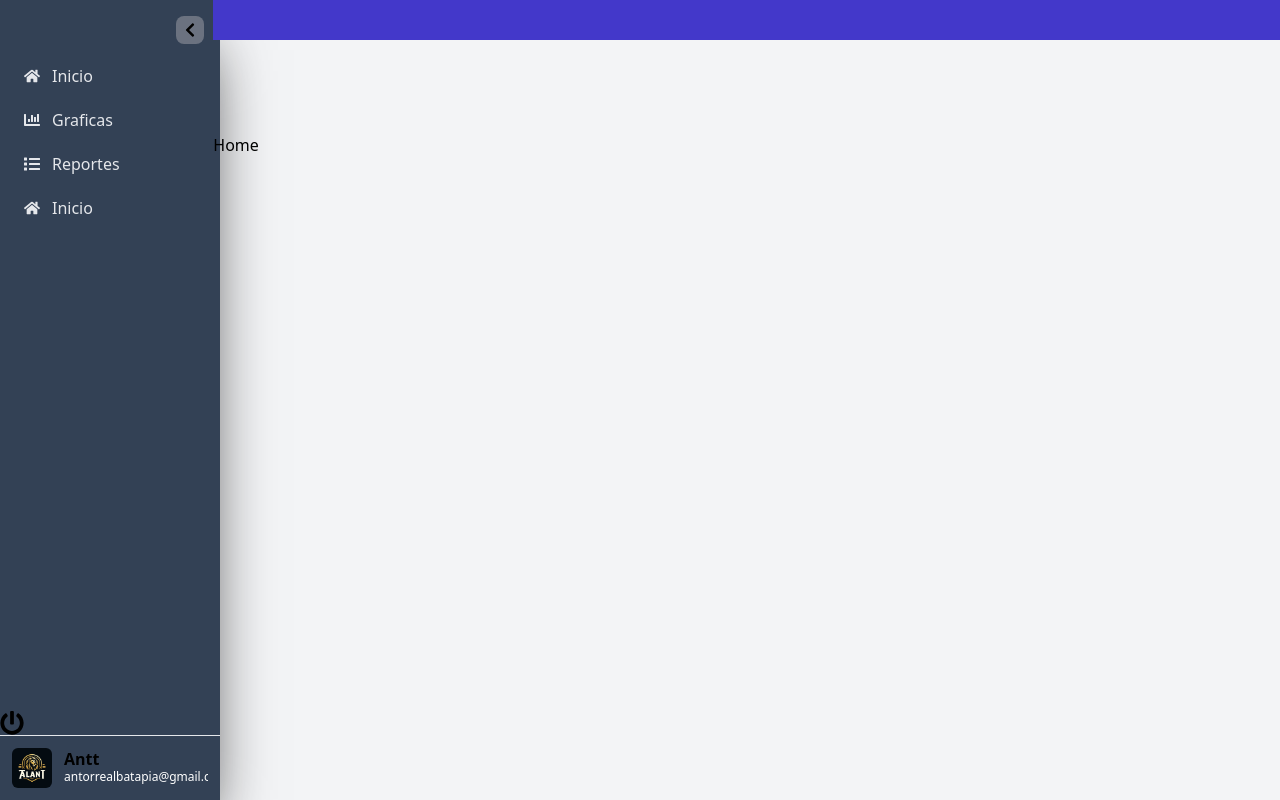
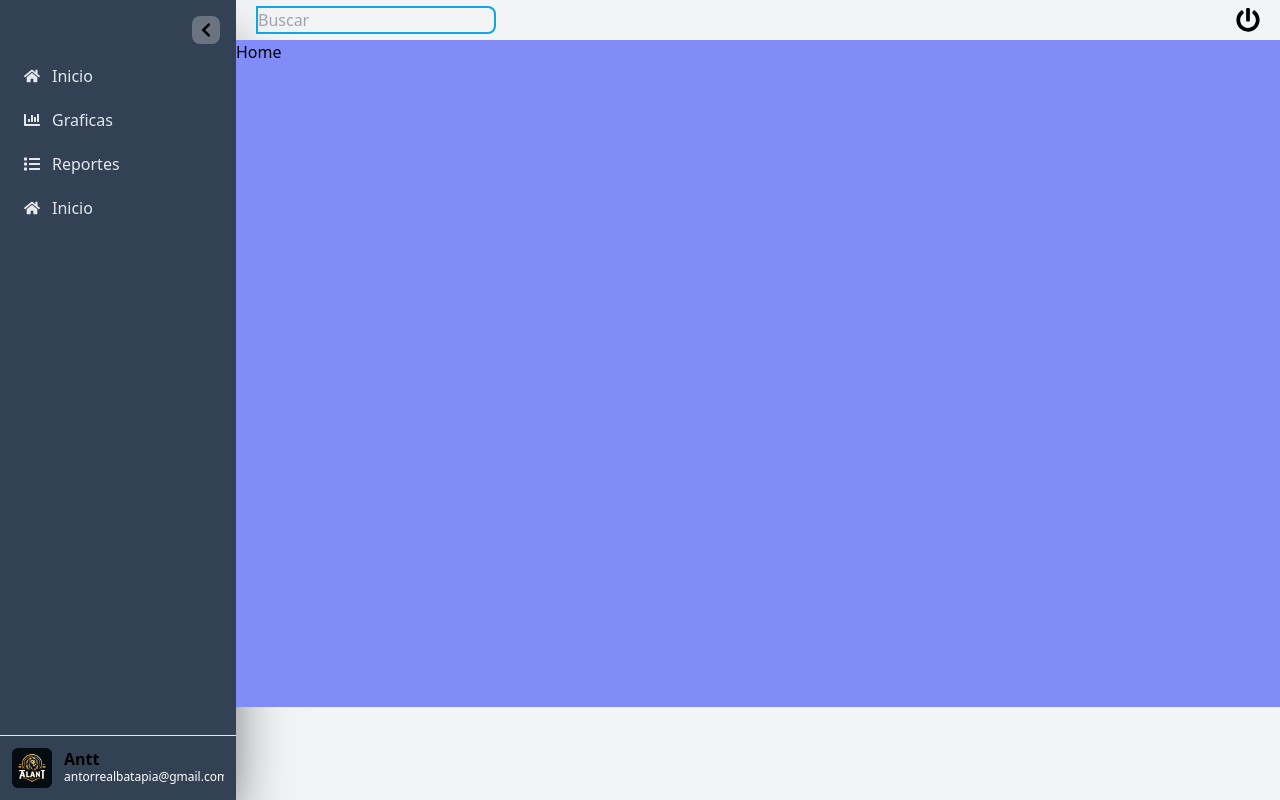
Before and after one commit to AlanTorrealba/AdminProyect, a React (Vite) app: page /home in a window 1280 px wide. Built offline with nearby package versions, Linux system fonts and the light colour scheme; sample sign-in values are in the browser's storage.

Commit message:
Implementado flex

```diff
--- a/src/App.jsx
+++ b/src/App.jsx
@@ -1,27 +1,59 @@
 import { useLocation } from "react-router-dom";
 import MyRoutes from "./routers/MyRoutes";
-import { AsideBar, SidebarItem } from "./components/AsideBar";
+import { AsideBar } from "./components/AsideBar";
 import ItemsSideBar from "./components/ItemsSideBar";
-import useSidebarStore from "./context/sideBarExpanden";
+import { useNavigate } from "react-router-dom";
+import { FaPowerOff } from "react-icons/fa";
 function App() {
-  const expanded = useSidebarStore((state) => state.expanded);
   const location = useLocation();
   const isLogin = location.pathname === "/";
+  const navigate = useNavigate();
+  const handleClickLogout = () => {
+    window.localStorage.removeItem("user"), navigate("/");
+  };
   return (
-    <div>
-      <div className={`${!isLogin ? "grid grid-cols-12 grid-rows-6 row-span-6 " : ""}`}>
+    <div className="">
+      <div className={`${!isLogin ? "flex " : ""}`}>
         {isLogin ? null : (
-          <div className={`row-span-6 ${expanded ? "col-span-2" : "col-span-1" }` }>
-            <div className="inline-block">
-              <AsideBar>
-                <ItemsSideBar />
-              </AsideBar>
+          <div className="inline-block ">
+            <AsideBar>
+              <ItemsSideBar />
+            </AsideBar>
+          </div>
+        )}
+        <div className="flex-row flex-1 ">
+          {isLogin ? null : (
+            <div className="transition-all h-10 flex justify-between items-center p-5">
+              <input
+                className="w-60 appearance-none bg-transparent border-2 border-sky-500 rounded-r-lg  focus:outline-none"
+                type="input"
+                placeholder="Buscar"
+              />
+              <span>
+                <FaPowerOff
+                  className="h-6 w-6 justify-center leading-6  hover:text-red-500 transition transform hover:-translate-y-1 motion-reduce:transition-none motion-reduce:hover:transform-none"
+                  onClick={handleClickLogout}
+                />
+              </span>
+            </div>
+          )}
+
+          <div id="4"
+            className={`${
+              !isLogin ? "flex justify-center h-5/6 bg-indigo-400" : ""
+            }`}
+          >
+            <div className={`${!isLogin ? "container " : ""}`}>
+              <div
+                className={`${
+                  !isLogin ? "grid grid-cols-12 grid-rows-6 h-full " : ""
+                }`}
+              >
+                <MyRoutes />
+              </div>
             </div>
           </div>
-        )}
-        <div className={`transition-all ${expanded ? "col-start-3 " : "col-start-2 "}h-10 col-span-full bg-indigo-700`}>
         </div>
-        <MyRoutes/>
       </div>
     </div>
   );
--- a/src/components/AsideBar.jsx
+++ b/src/components/AsideBar.jsx
@@ -1,16 +1,11 @@
 import { FaChevronRight } from "react-icons/fa";
 import { FaChevronLeft } from "react-icons/fa";
-import { useNavigate } from "react-router-dom";
-import { FaPowerOff } from "react-icons/fa";
+
 import useSidebarStore from "../context/sideBarExpanden";
 
 export function AsideBar({ children }) {
   const expanded = useSidebarStore((state) => state.expanded);
   const toggleExpanded = useSidebarStore((state) => state.toggleExpanded);
-  const navigate = useNavigate();
-  const handleClickLogout = () => {
-    window.localStorage.removeItem("user"), navigate("/");
-  };
 
   return (
     <aside className="h-screen">
@@ -31,20 +26,14 @@ export function AsideBar({ children }) {
           </button>
         </div>
 
+        <ul className="flex-1 px-3">{children}</ul>
 
-          <ul className="flex-1 px-3">{children}</ul>
-
-
-        <FaPowerOff
-          className="h-6 w-6 justify-center leading-6  hover:text-red-500 transition transform hover:-translate-y-1 motion-reduce:transition-none motion-reduce:hover:transform-none"
-          onClick={handleClickLogout}
-        />
         <div className="border-t flex p-3">
           <img src="/leon.jpg" alt="" className="w-10 h-10 rounded-md" />
           <div
             className={`
               flex justify-between items-center
-              overflow-hidden transition-all ${expanded ? "w-36 ml-3" : "w-0"}
+              overflow-hidden transition-all ${expanded ? "w-40 ml-3" : "w-0"}
           `}
           >
             <div className="leading-4">
--- a/src/components/Home.jsx
+++ b/src/components/Home.jsx
@@ -6,7 +6,7 @@ function Home() {
     window.localStorage.removeItem("user"), navigate("/");
   };
   return (
-    <div className="">
+    <div className="basis-full">
     <h1>Home</h1>
     </div>
   );
```
